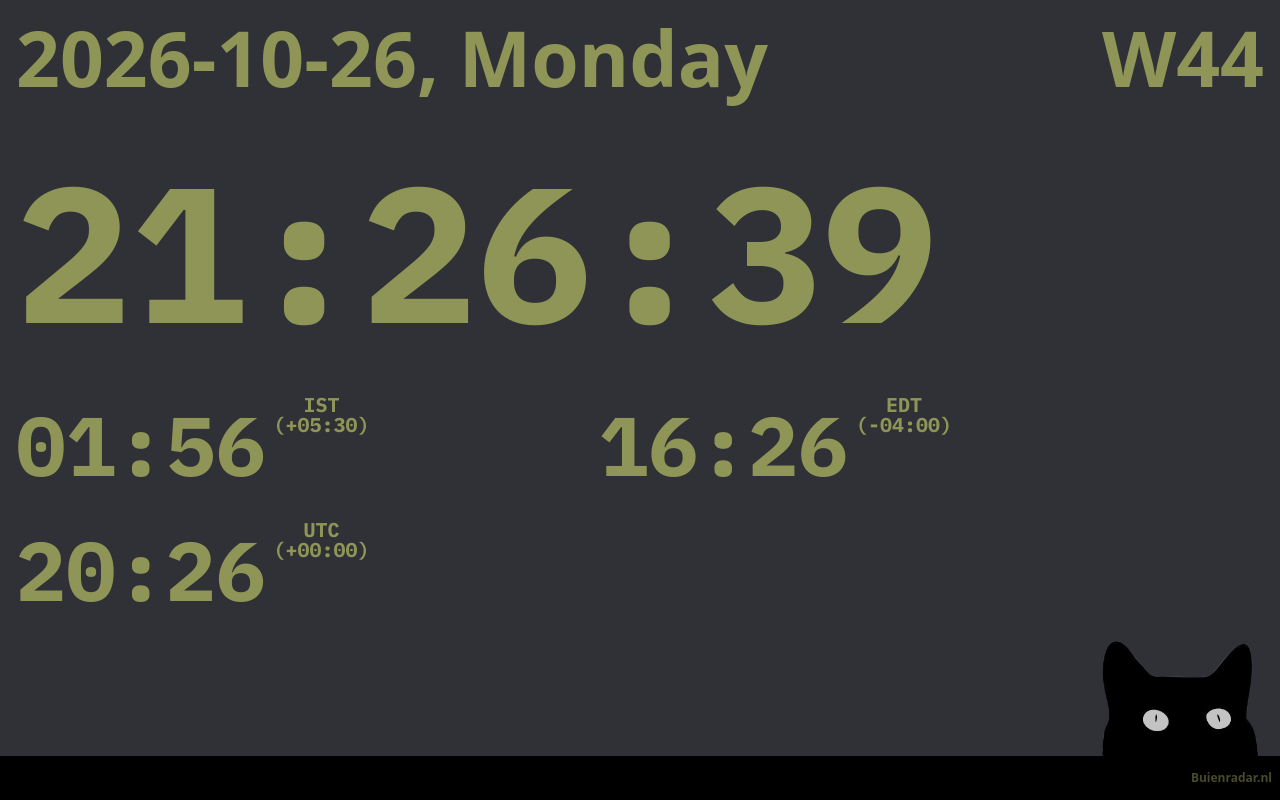
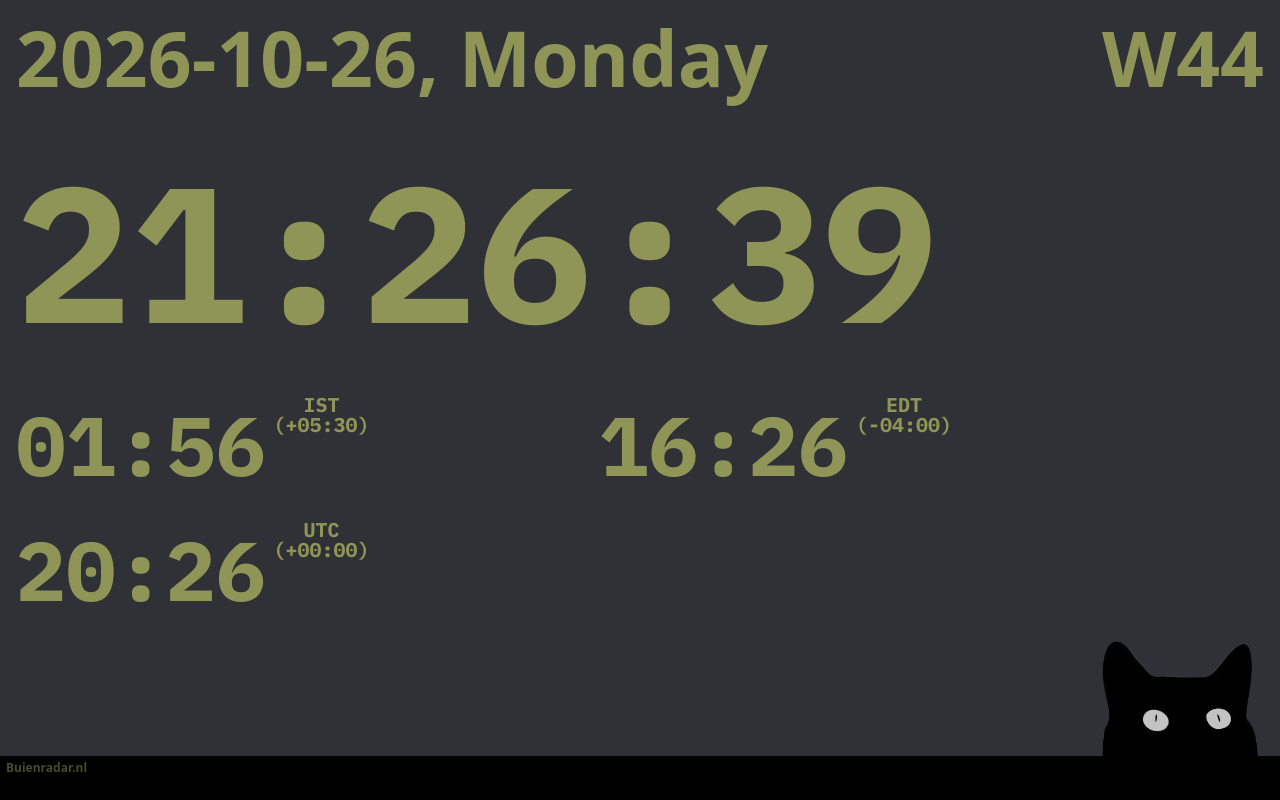
Before and after one commit to fdaniel02/mini-dashboard, a Next.js app: page / in a window 1280 px wide. Built offline with nearby package versions, Linux system fonts and the light colour scheme; no server answers.

Commit message:
Put the Buienradar credit right after the last item on the weather bar

```diff
--- a/src/components/WeatherBar.tsx
+++ b/src/components/WeatherBar.tsx
@@ -39,7 +39,7 @@ export default function WeatherBar() {
                     <p className="text-2xl">{rainLabel}</p>
                 </div>
             )}
-            <a href="https://www.buienradar.nl" className="mr-2 ml-auto text-xs opacity-50">
+            <a href="https://www.buienradar.nl" className="mt-1 ml-1.5 self-start text-xs opacity-50">
                 Buienradar.nl
             </a>
         </div>
```
Also changed, not shown: 1 other file (tests, documents, lock files or other folders).
